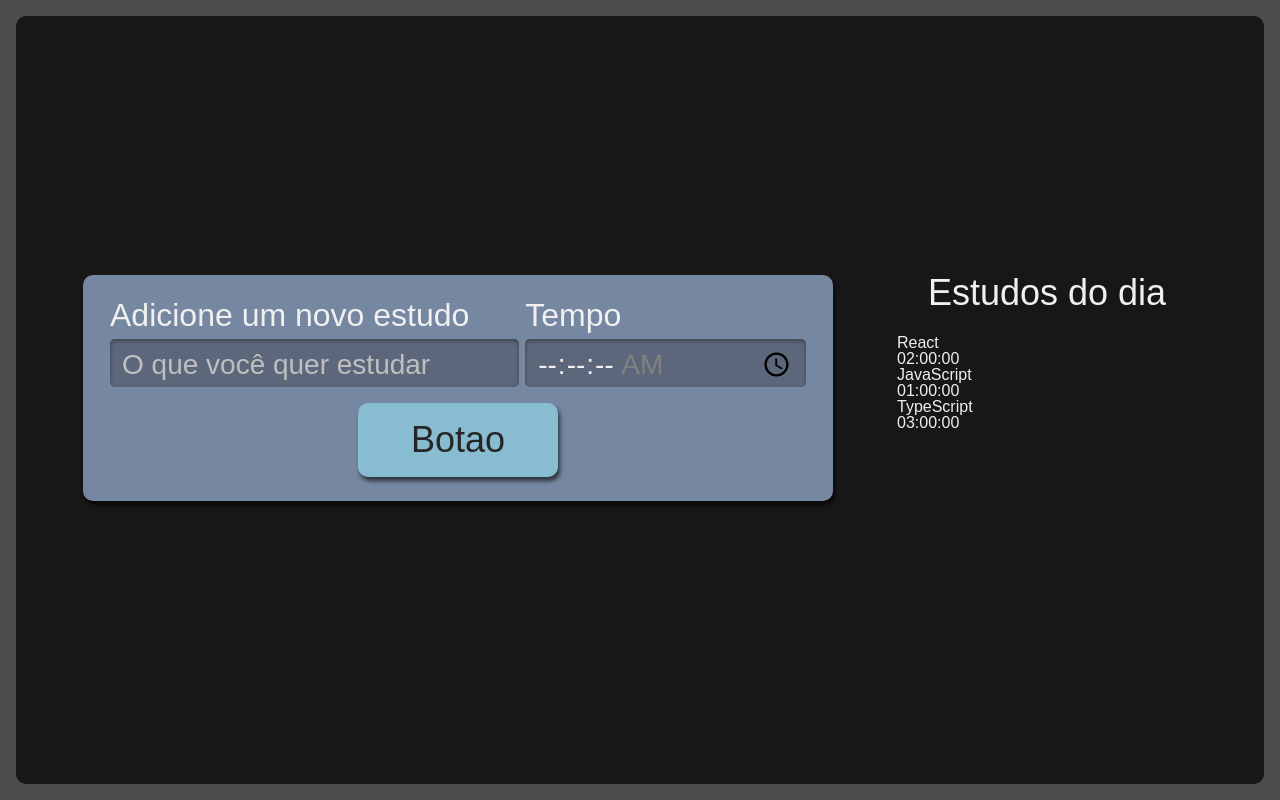
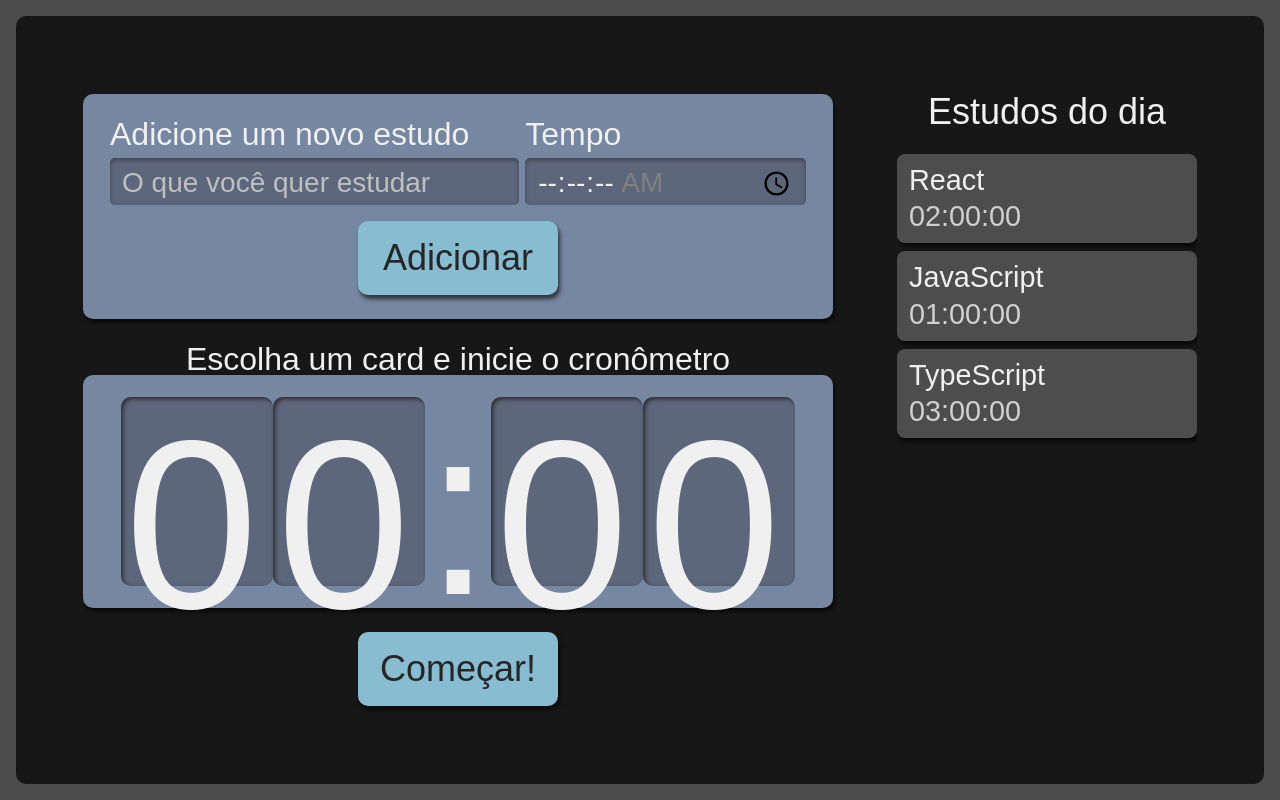
Before and after one commit to SuellenLG/react-typescript, a React (Create React App) app: page / in a window 1280 px wide. Built offline with nearby package versions, Linux system fonts and the light colour scheme.

Commit message:
Props and Key

```diff
--- a/src/components/Botao/index.tsx
+++ b/src/components/Botao/index.tsx
@@ -1,7 +1,7 @@
 import React from "react";
 import style from './Botao.module.scss'
 
-class Botao extends React.Component {
+class Botao extends React.Component <{ children: React.ReactNode}>{
     render() {
         const estaAtivo = true;
         const styles = {
@@ -9,7 +9,7 @@
         }
         return (
             <button className={style.botao}>
-                Botao
+                {this.props.children}
             </button>
         )
     }
--- /dev/null
+++ b/src/components/Cronometro/Cronometro.module.scss
@@ -0,0 +1,59 @@
+.cronometro {
+    display: flex;
+    flex-direction: column;
+    align-items: center;
+    grid-area: cronometro;
+
+    .relogioWrapper {
+      align-items: center;
+      background-color: #7687A1;
+      border-radius: 10px;
+      box-shadow: 2px 4px 4px #0000009F;
+      box-sizing: border-box;
+      display: flex;
+      font-size: 5rem;
+      justify-content: center;
+      margin-bottom: 24px;
+      padding: 16px 12px;
+      width: 100%;
+    }
+
+    .titulo {
+      font-size: 2rem;
+    }
+
+    button {
+      background-color: #88bcd1;
+      border-radius: 10px;
+      box-shadow: 2px 4px 4px #0000009F;
+      color: #272626;
+      cursor: pointer;
+      font-size: 1.25rem;
+      padding: 16px;
+      width: 150px;
+
+      &:active {
+        background-color: #7CA6B7;
+        box-shadow: 2px 2px 4px #0000009F inset;
+        cursor: auto;
+      }
+    }
+
+    @media screen and (min-width:1280px) {
+
+      .relogioWrapper{
+        font-size: 15rem;
+      }
+
+      p {
+        font-size: 2rem;
+      }
+
+      button {
+        grid-column-start: span 2;
+        justify-self: center;
+        width: 200px;
+        font-size: 2.25rem;
+      }
+    }
+  }
--- /dev/null
+++ b/src/components/Cronometro/Relogio/Relogio.module.scss
@@ -0,0 +1,21 @@
+.relogioNumero {
+    background-color: #5D677C;
+    box-shadow: 2px 2px 4px #2B2B2B inset;
+    height: 3.6rem;
+    width: 3rem;
+    padding: 8px 4px;
+    border-radius: 10px;
+
+    @media screen and (min-width:1280px) {
+      height: 10.8rem;
+      width: 9rem;
+    }
+  }
+
+  .relogioDivisao {
+    height: 4.2rem;
+
+    @media screen and (min-width:1280px) {
+      height: 12.6rem;
+    }
+  }
--- /dev/null
+++ b/src/components/Cronometro/Relogio/index.tsx
@@ -0,0 +1,13 @@
+import style from './Relogio.module.scss'
+
+export default function Relogio() {
+    return (
+       <>
+         <span className={style.relogioNumero}>0</span>
+         <span className={style.relogioNumero}>0</span>
+         <span className={style.relogioDivisao}>:</span>
+         <span className={style.relogioNumero}>0</span>
+         <span className={style.relogioNumero}>0</span>
+      </>
+        )
+   }
--- /dev/null
+++ b/src/components/Cronometro/index.tsx
@@ -0,0 +1,17 @@
+import Botao from "../Botao";
+import Relogio from "./Relogio";
+import style from './Cronometro.module.scss'
+
+export default function Cronometro() {
+    return (
+        <div className={style.cronometro}>
+            <p className={style.titulo}> Escolha um card e inicie o cronômetro </p>
+            <div className={style.relogioWrapper}>
+                <Relogio />
+            </div>
+            <Botao>
+                Começar!
+            </Botao>
+        </div >
+    )
+}
--- a/src/components/Formulario/index.tsx
+++ b/src/components/Formulario/index.tsx
@@ -32,7 +32,10 @@
             required
           />
         </div>
-        <Botao />
+        <Botao>
+          Adicionar
+        </Botao>
+
       </form>
     )
   }
--- /dev/null
+++ b/src/components/Lista/Item/index.tsx
@@ -0,0 +1,22 @@
+import style from '../Lista.module.scss'
+
+export default function Item(props: { tarefa: string, tempo: string}) {
+    const {tarefa, tempo} = props;
+    return (
+        <li className={style.item}>
+            <h3> {tarefa} </h3>
+            <span> {tempo} </span>
+        </li>
+    )
+}
+
+/*
+
+outra forma de escrever:
+1) para economizar linhas
+export default function Item({tarefa, tempo}: { tarefa: string, tempo: string}) {
+    ....
+}
+
+
+*/
--- a/src/components/Lista/index.tsx
+++ b/src/components/Lista/index.tsx
@@ -1,4 +1,5 @@
 import React from "react";
+import Item from "./Item";
 import style from './Lista.module.scss'
 
 function Lista() {
@@ -18,15 +19,30 @@
             <h2> Estudos do dia</h2>
             <ul>
                 {tarefas.map((item, index) => (
-                    <li key={index} className="item">
-                        <h3> {item.tarefa} </h3>
-                        <span> {item.tempo} </span>
-                    </li>
+                    <Item
+                        key={index}
+                        tarefa={item.tarefa}
+                        tempo={item.tempo}
+                    />
                 ))}
 
-                </ul>
+            </ul>
         </aside>
     )
 }
 
 export default Lista;
+
+
+/*
+
+outra forma de escrever:
+1)utilizar todos os atributos que existem dentro daquele objeto como prop para esse componente
+
+{tarefas.map((item, index) => (
+                    <Item
+                        {...item}
+                    />
+
+
+*/
--- a/src/pages/App.tsx
+++ b/src/pages/App.tsx
@@ -1,4 +1,5 @@
 import React from 'react';
+import Cronometro from '../components/Cronometro';
 import Formulario from '../components/Formulario';
 import Lista from '../components/Lista';
 import style from'./App.module.scss';
@@ -8,6 +9,7 @@
     <div className={style.AppStyle}>
       <Formulario/>
       <Lista />
+      <Cronometro />
     </div>
   );
 }
```
